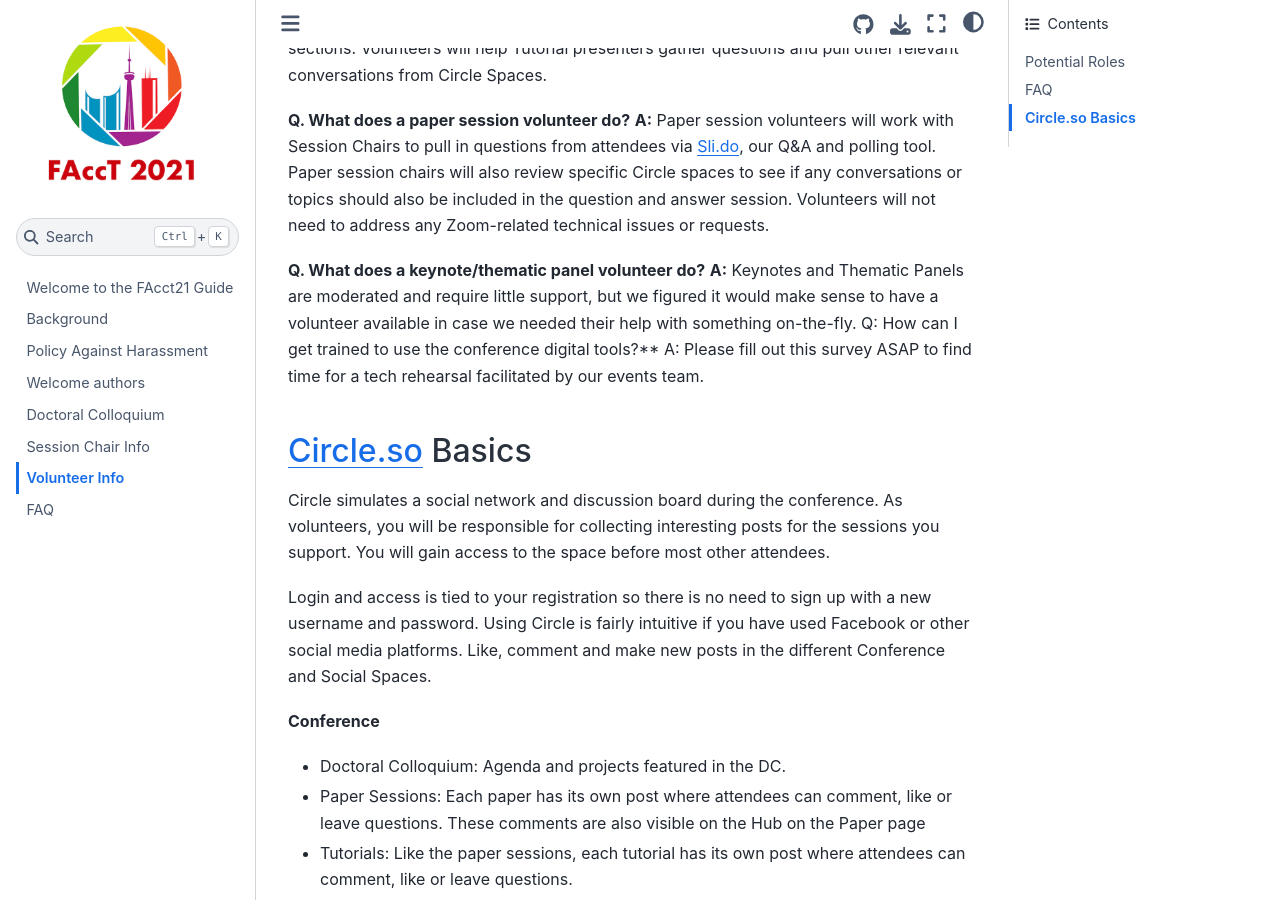
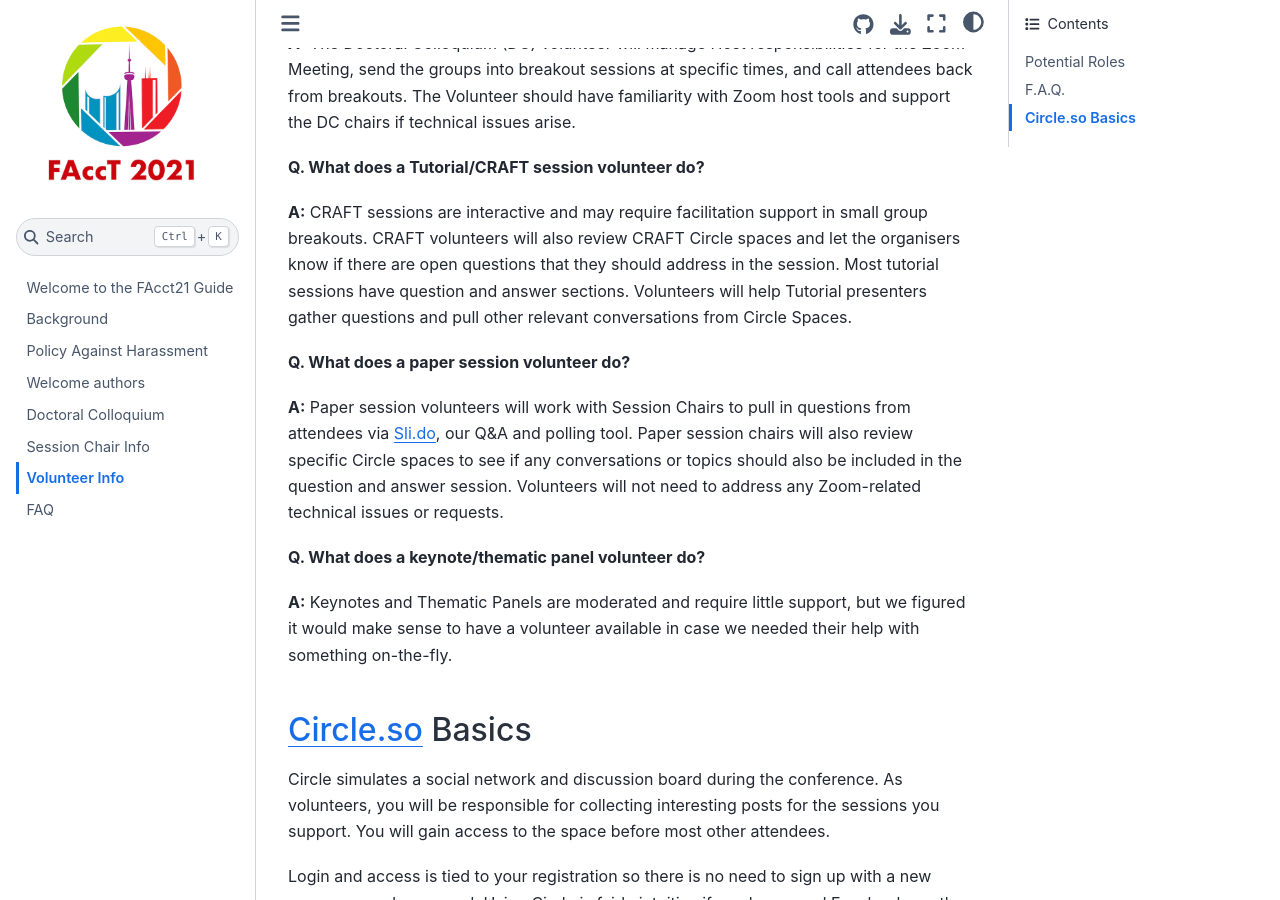
Before and after one commit to Facct22guide/Facct22guide.github.io, a Jupyter Book: the page built from volunteers.md, in a window 1280 px wide and 900 px high, scrolled down 1726 px. Built offline with Jupyter Book 1.0.4 settings and Sphinx 7.4.7 and the Sphinx Book theme 1.1.4, drawn with Linux system fonts in a browser that asks for light colours; some of the changed text lies outside the part shown.

Commit message:
Update volunteers.md

```diff
--- a/volunteers.md
+++ b/volunteers.md
@@ -11,23 +13,26 @@
 * Zoom host help for DC
 
 
-## FAQ
+## F.A.Q.
 
 **Q: What will volunteers be responsible for?**
+
 **A:** Volunteers are there to support the session chair and session presenters with technical and lightweight facilitation support. Volunteers should be comfortable with the conference hub, Zoom, Circle.so, our conference discussion boards, and Sli.do, our live Q&A and polling tool. The exact role will depend on the shift you choose and what the organisers need.
 
 **Q: How can I get trained to use the conference digital tools?**
+
 **A:** Please fill out [this survey](https://docs.google.com/forms/d/e/1FAIpQLSelZuzv9ifSTMxqxa2rbIYW_oGPSd1I79o9J3raIppzR2RN2A/viewform) ASAP to find time for a tech rehearsal facilitated by our events team.
 
 **Q: Who should I contact if I need support during the conference?**
+
 **A:** This depends on the type of support. We have a large team that includes an events team, Chairs depending on the type of session, and more.
 
-For technical issues during the conference (trouble connecting, etc.), please seek support via the [Support chat box on the conference portal](https://2021.facctconference.org/).
-
-If you have other questions and don’t know who to contact, write to the [Volunteers Slack channel here](https://fatconference.slack.com/archives/C01P3SNRA12).
+- For technical issues during the conference (trouble connecting, etc.), please seek support via the [Support chat box on the conference portal](https://2021.facctconference.org/).
+- If you have other questions and don’t know who to contact, write to the [Volunteers Slack channel here](https://fatconference.slack.com/archives/C01P3SNRA12).
 
 
 **Q: What does a Circle.so volunteer do?**
+
 **A:** A Circle volunteer should hang out in the Circle Conference and Social Spaces and engage with other attendees by: 1) asking questions, 2) responding to messages, and 3) starting conversations to encourage members to get to know each other. Without a physical space for the conference, we need to be more intentional in order to build the network during the event.
 
 On Circle.so, Circle staff recommends:
@@ -40,18 +45,20 @@ Although it’s crucial that you engage, try not to dominate every conversation.
 
 
 **Q. What does a doctoral colloquium volunteer do?**
+
 **A:** The Doctoral Colloquium (DC) volunteer will manage Host responsibilities for the Zoom Meeting, send the groups into breakout sessions at specific times, and call attendees back from breakouts. The Volunteer should have familiarity with Zoom host tools and support the DC chairs if technical issues arise.
 
 **Q. What does a Tutorial/CRAFT session volunteer do?**
+
 **A:** CRAFT sessions are interactive and may require facilitation support in small group breakouts. CRAFT volunteers will also review CRAFT Circle spaces and let the organisers know if there are open questions that they should address in the session. Most tutorial sessions have question and answer sections. Volunteers will help Tutorial presenters gather questions and pull other relevant conversations from Circle Spaces.
 
 **Q. What does a paper session volunteer do?**
+
 **A:** Paper session volunteers will work with Session Chairs to pull in questions from attendees via Sli.do, our Q&A and polling tool. Paper session chairs will also review specific Circle spaces to see if any conversations or topics should also be included in the question and answer session. Volunteers will not need to address any Zoom-related technical issues or requests.
 
 **Q. What does a keynote/thematic panel volunteer do?**
+
 **A:** Keynotes and Thematic Panels are moderated and require little support, but we figured it would make sense to have a volunteer available in case we needed their help with something on-the-fly.
-Q: How can I get trained to use the conference digital tools?**
-A: Please fill out this survey ASAP to find time for a tech rehearsal facilitated by our events team.
 
 ## Circle.so Basics
 
```
Also changed, not shown: other parts of volunteers.md (+2 -0 lines).
